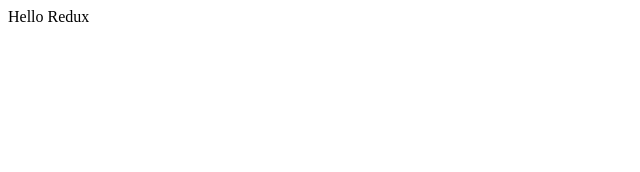
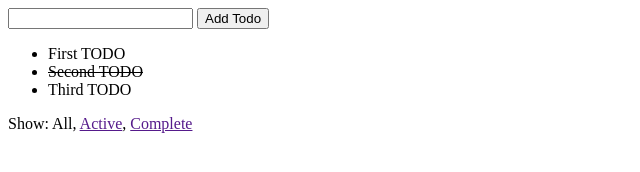
Before and after one commit to ichiroc/redux-tutorial, a website with bundled scripts: page index.html in a window 1280 px wide. Shown: the whole page, without its empty margins (0-640 px from the left). Built offline with nearby package versions, Linux system fonts and the light colour scheme.

Commit message:
View の見かけだけ作成

```diff
--- a/index.html
+++ b/index.html
@@ -5,7 +5,22 @@
         <title>Simple TODO App</title>
     </head>
     <body>
-        <div id="contents"></div>
+        <div id="addTodo">
+            <form>
+                <input name="" type="text" value=""/>
+                <button type="submit">Add Todo</button>
+            </form>
+        </div>
+        <ul id="todoList">
+            <li>First TODO</li>
+            <li style="text-decoration: line-through">Second TODO</li>
+            <li>Third TODO</li>
+        </ul>
+
+        <p id="links">
+            Show:
+            <span>All</span>, <a href="">Active</a>, <a href="">Complete</a>
+        </p>
         <script src="bundle.js"></script>
     </body>
 </html>
--- a/package.json
+++ b/package.json
@@ -5,7 +5,7 @@
   "main": "index.js",
   "scripts": {
       "test": "echo \"Error: no test specified\" && exit 1",
-      "build": "node_modules/.bin/browserify -t [ babelify --presets [ es2015 ] ] index.js -o bundle.js"
+      "build": "browserify -t [ babelify --presets [ es2015 ] ] index.js -o bundle.js"
   },
   "author": "",
   "license": "ISC",
```
